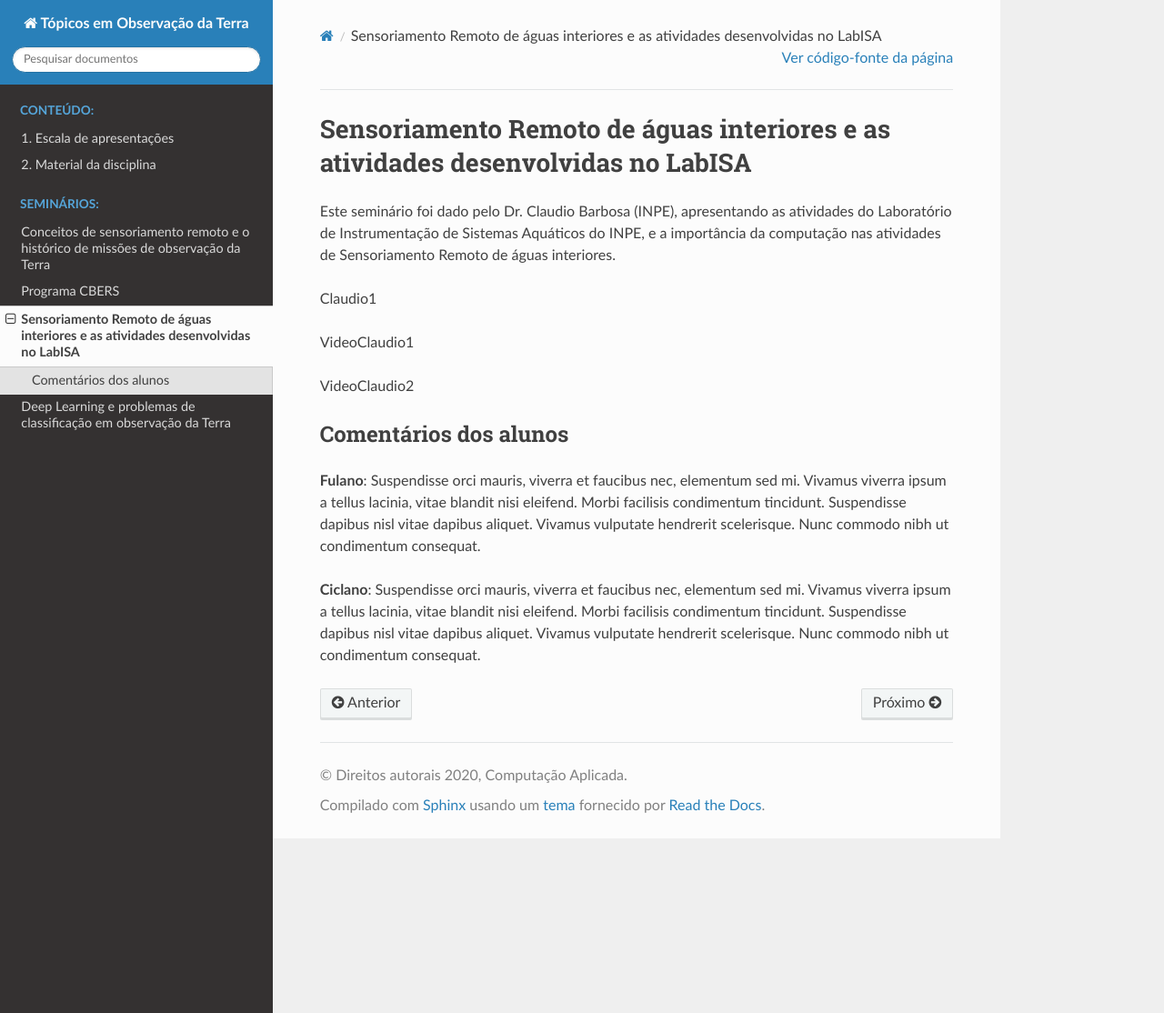
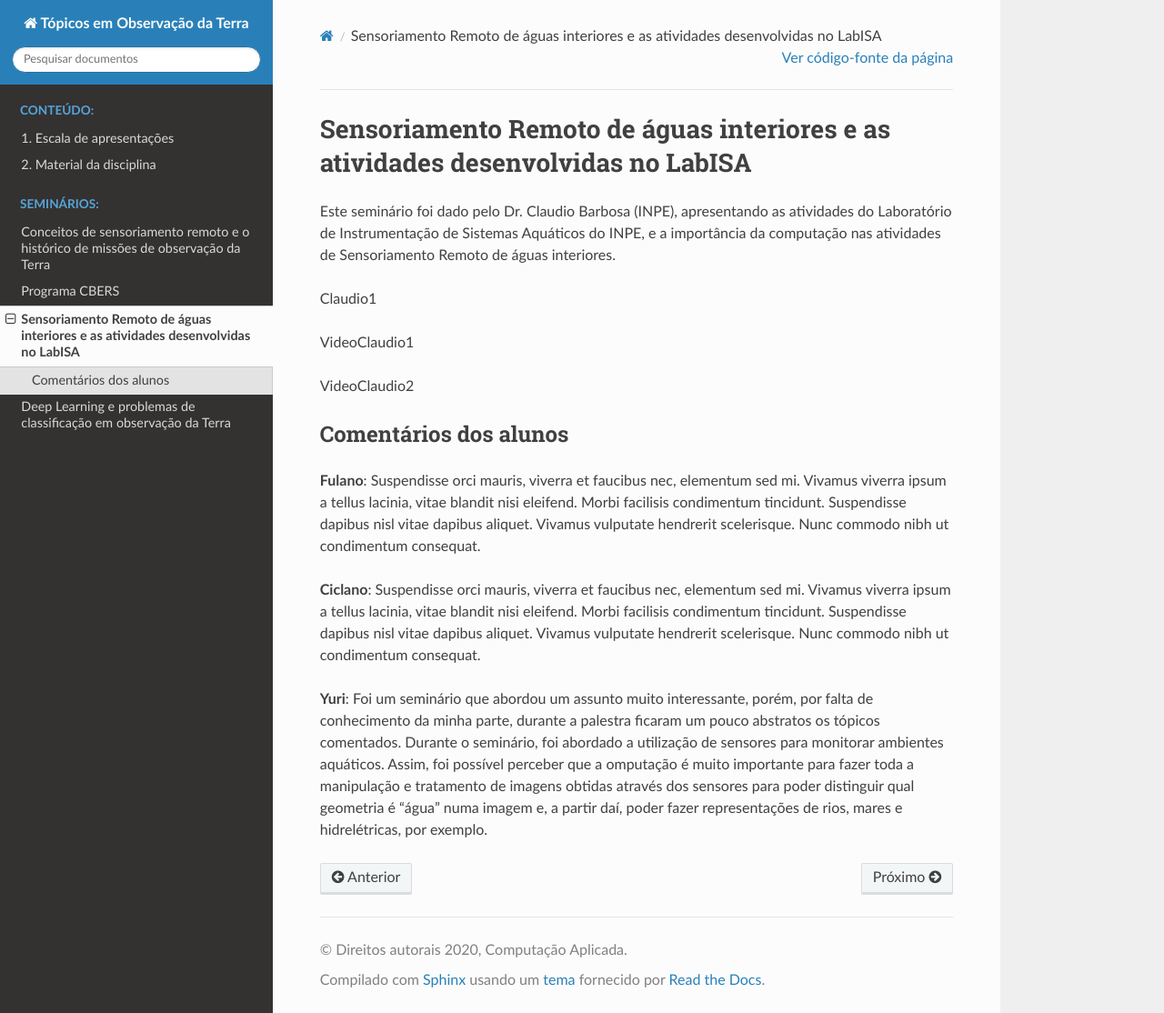
Before and after one commit to CAP-378/cap-378-site, a Sphinx documentation site: the page built from source/seminarios/claudio.rst, in a window 1280 px wide and 1114 px high. Shown: the whole window at 91% size. Built offline with Sphinx 7.4.7 and the Read the Docs theme 2.0.0, drawn with Linux system fonts in a browser that asks for light colours.

Commit message:
Update claudio.rst

```diff
--- a/source/seminarios/claudio.rst
+++ b/source/seminarios/claudio.rst
@@ -16,3 +16,5 @@
 **Fulano**: Suspendisse orci mauris, viverra et faucibus nec, elementum sed mi. Vivamus viverra ipsum a tellus lacinia, vitae blandit nisi eleifend. Morbi facilisis condimentum tincidunt. Suspendisse dapibus nisl vitae dapibus aliquet. Vivamus vulputate hendrerit scelerisque. Nunc commodo nibh ut condimentum consequat.
 
 **Ciclano**: Suspendisse orci mauris, viverra et faucibus nec, elementum sed mi. Vivamus viverra ipsum a tellus lacinia, vitae blandit nisi eleifend. Morbi facilisis condimentum tincidunt. Suspendisse dapibus nisl vitae dapibus aliquet. Vivamus vulputate hendrerit scelerisque. Nunc commodo nibh ut condimentum consequat.
+
+**Yuri**: Foi um seminário que abordou um assunto muito interessante, porém, por falta de conhecimento da minha parte, durante a palestra ficaram um pouco abstratos os tópicos comentados. Durante o seminário, foi abordado a utilização de sensores para monitorar ambientes aquáticos. Assim, foi possível perceber que a omputação é muito importante para fazer toda a manipulação e tratamento de imagens obtidas através dos sensores para poder distinguir qual geometria é "água" numa imagem e, a partir daí, poder fazer representações de rios, mares e hidrelétricas, por exemplo.
```
